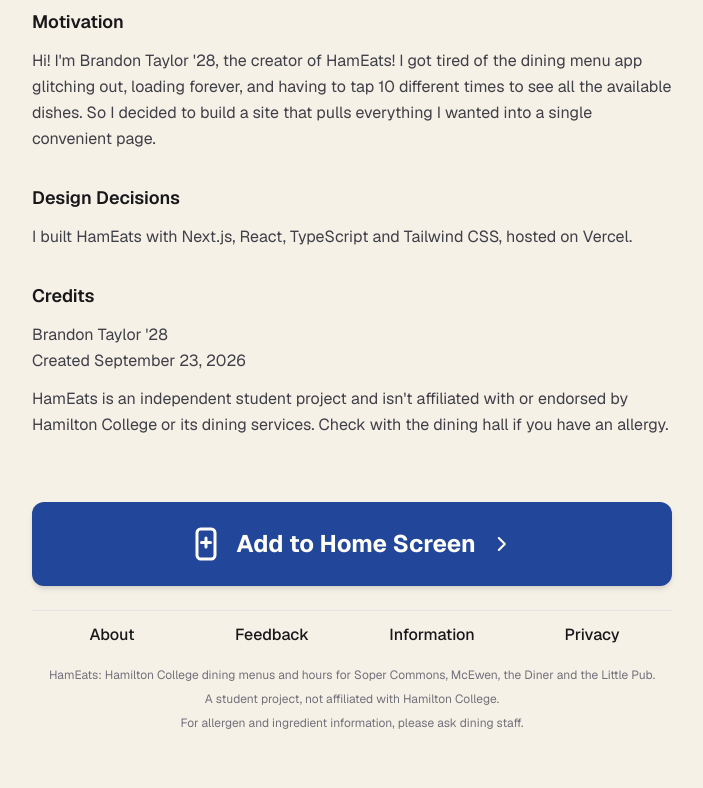
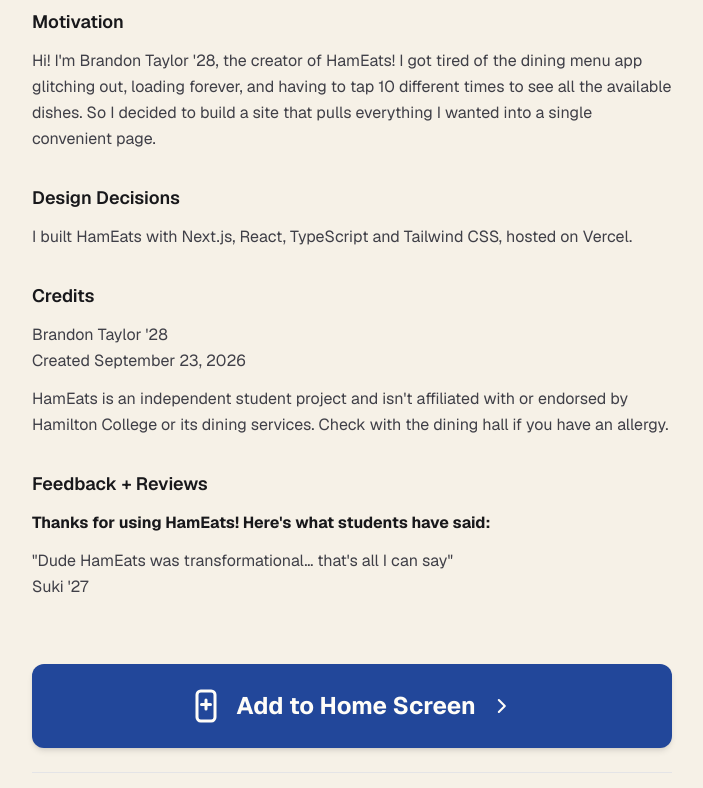
Before and after one commit to HamApps-Club/hameats, a Next.js app in the folder web/: page /about in a window 1280 px wide. Shown: the part 382-1170 px from the top of the page, without its empty margins (288-991 px from the left). Before the commit the page ends 1137 px from the top, so only its background shows below. Built offline with nearby package versions, Linux system fonts and the light colour scheme; no server answers.

Commit message:
About: add Feedback + Reviews section

```diff
--- a/web/app/about/page.tsx
+++ b/web/app/about/page.tsx
@@ -63,6 +63,17 @@ export default function AboutPage() {
             its dining services. Check with the dining hall if you have an allergy.
           </p>
         </Section>
+
+        <Section title="Feedback + Reviews">
+          <p className="font-bold text-zinc-900 dark:text-zinc-100">
+            Thanks for using HamEats! Here&apos;s what students have said:
+          </p>
+          <p>
+            &quot;Dude HamEats was transformational… that&apos;s all I can say&quot;
+            <br />
+            Suki &apos;27
+          </p>
+        </Section>
       </main>
 
       <SiteFooter />
```
